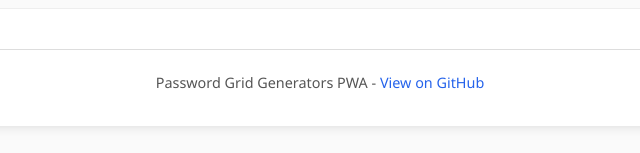
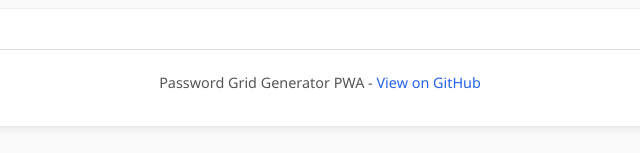
Before and after one commit to JRKy/pgg, a plain HTML site: page index.html in a window 1280 px wide. Shown: the part 2921-3074 px from the top of the page, 320-960 px from the left. Drawn offline with nearby package versions, Linux system fonts and the light colour scheme.

Commit message:
Update index.html

```diff
--- a/index.html
+++ b/index.html
@@ -203,7 +203,7 @@
         </div>
 
         <footer>
-            <p>Password Grid Generators PWA - <a href="https://github.com/jrky/password-grid-generator-v2" target="_blank">View on GitHub</a></p>
+            <p>Password Grid Generator PWA - <a href="https://github.com/JRKy/pgg" target="_blank">View on GitHub</a></p>
         </footer>
     </div>
 
```
